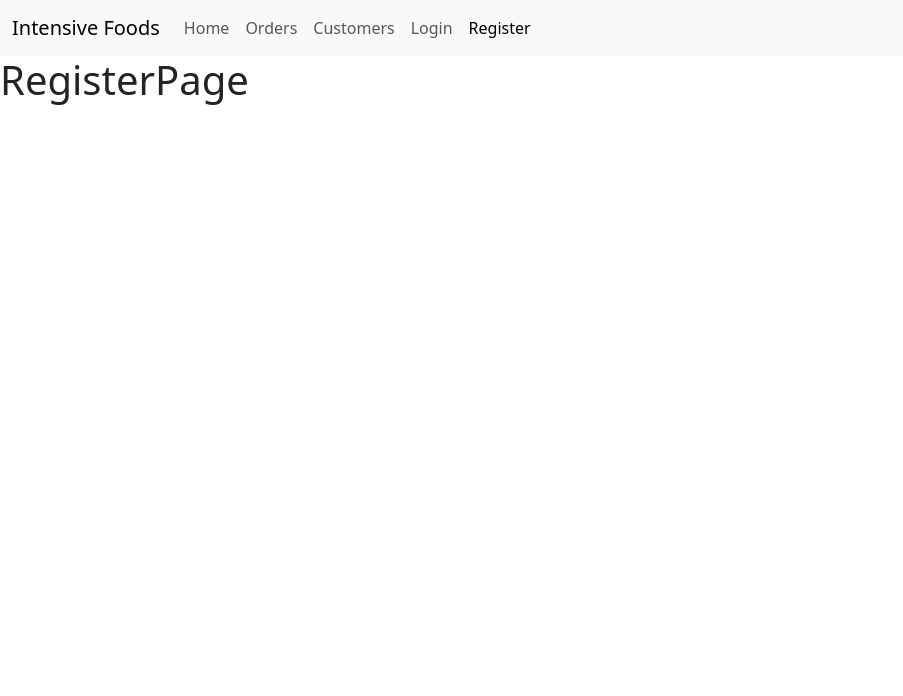
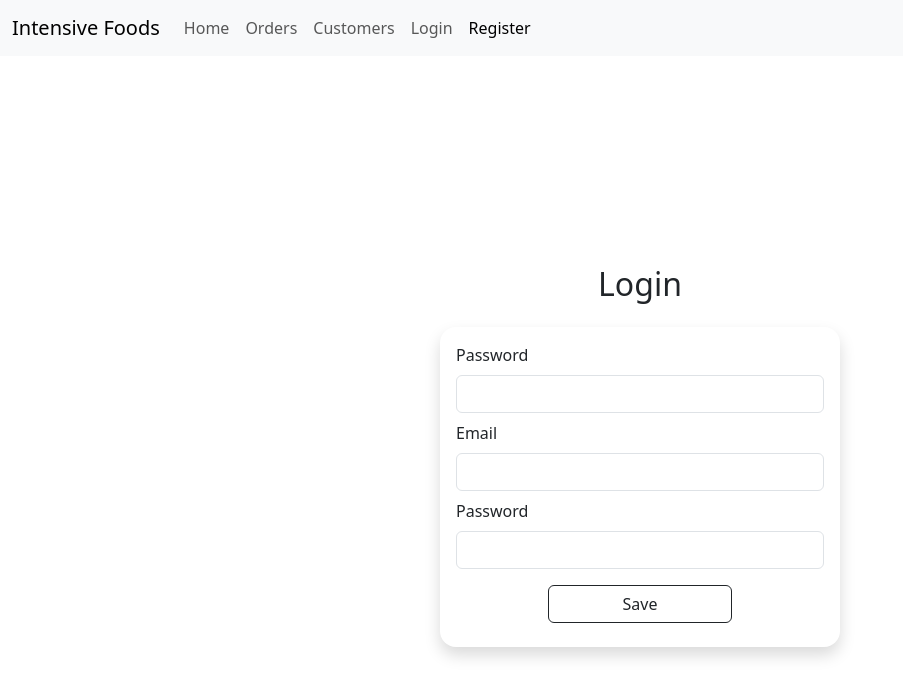
Before and after one commit to Socias93/foods, a React (Vite) app: page /register in a window 1280 px wide. Shown: the top 696 px of the page, without its empty margins (0-903 px from the left). Built offline with nearby package versions, Linux system fonts and the light colour scheme.

Commit message:
created functionality for login and registerpage, but not saved in localstorage yet

```diff
--- a/src/pages/LoginPage.tsx
+++ b/src/pages/LoginPage.tsx
@@ -1,5 +1,56 @@
+import { zodResolver } from "@hookform/resolvers/zod";
+import { useForm } from "react-hook-form";
+import { useNavigate } from "react-router-dom";
+import { FormData, schema } from "./schemas/LoginSchema";
+
 function LoginPage() {
-  return <h1>LoginPage</h1>;
+  const navigate = useNavigate();
+  const {
+    register,
+    handleSubmit,
+    formState: { errors },
+  } = useForm<FormData>({ resolver: zodResolver(schema) });
+
+  function onSubmit(data: FormData) {
+    console.log("Submitted", data);
+    navigate("/");
+  }
+  return (
+    <>
+      <div className="vh-100 d-grid justify-content-center align-content-center">
+        <h2 className="mb-4 text-center">Login</h2>
+        <div className="p-3 shadow rounded-4" style={{ width: 400 }}>
+          <form onSubmit={handleSubmit(onSubmit)}>
+            <div className="mb-2">
+              <label className="form-label">Email</label>
+              <input
+                {...register("email")}
+                type="email"
+                className="form-control"
+              />
+              {errors.email && (
+                <p className="text-danger"> {errors.email.message} </p>
+              )}
+            </div>
+            <div className="mb-2">
+              <label className="form-label">Password</label>
+              <input
+                {...register("password")}
+                type="text"
+                className="form-control"
+              />
+              {errors.password && (
+                <p className="text-danger"> {errors.password.message} </p>
+              )}
+            </div>
+            <div className="text-center">
+              <button className="btn btn-outline-dark m-2 w-50">Save</button>
+            </div>
+          </form>
+        </div>
+      </div>
+    </>
+  );
 }
 
 export default LoginPage;
--- a/src/pages/RegisterPage.tsx
+++ b/src/pages/RegisterPage.tsx
@@ -1,5 +1,69 @@
+import { zodResolver } from "@hookform/resolvers/zod";
+import { useNavigate } from "react-router-dom";
+import { useForm } from "react-hook-form";
+import { FormData, schema } from "./schemas/RegisterSchema";
+
 function RegisterPage() {
-  return <h1>RegisterPage</h1>;
+  const navigate = useNavigate();
+  const {
+    register,
+    handleSubmit,
+    formState: { errors },
+  } = useForm<FormData>({ resolver: zodResolver(schema) });
+
+  function onSubmit(data: FormData) {
+    console.log("Submitted", data);
+    navigate("/");
+  }
+
+  return (
+    <>
+      {" "}
+      <div className="vh-100 d-grid justify-content-center align-content-center">
+        <h2 className="mb-4 text-center">Login</h2>
+        <div className="p-3 shadow rounded-4" style={{ width: 400 }}>
+          <form onSubmit={handleSubmit(onSubmit)}>
+            <div className="mb-2">
+              <label className="form-label">Password</label>
+              <input
+                {...register("name")}
+                type="text"
+                className="form-control"
+              />
+              {errors.name && (
+                <p className="text-danger"> {errors.name.message} </p>
+              )}
+            </div>
+            <div className="mb-2">
+              <label className="form-label">Email</label>
+              <input
+                {...register("email")}
+                type="email"
+                className="form-control"
+              />
+              {errors.email && (
+                <p className="text-danger"> {errors.email.message} </p>
+              )}
+            </div>
+            <div className="mb-2">
+              <label className="form-label">Password</label>
+              <input
+                {...register("password")}
+                type="text"
+                className="form-control"
+              />
+              {errors.password && (
+                <p className="text-danger"> {errors.password.message} </p>
+              )}
+            </div>
+            <div className="text-center">
+              <button className="btn btn-outline-dark m-2 w-50">Save</button>
+            </div>
+          </form>
+        </div>
+      </div>
+    </>
+  );
 }
 
 export default RegisterPage;
--- /dev/null
+++ b/src/pages/schemas/LoginSchema.ts
@@ -0,0 +1,13 @@
+import z from "zod";
+
+export const schema = z.object({
+  email: z
+    .email({ error: "Invalid Email" })
+    .min(1, { message: "Email is required" }),
+  password: z
+    .string()
+    .min(1, { message: "Password is required" })
+    .min(6, { message: "Password is to short" }),
+});
+
+export type FormData = z.infer<typeof schema>;
--- /dev/null
+++ b/src/pages/schemas/RegisterSchema.ts
@@ -0,0 +1,14 @@
+import z from "zod";
+
+export const schema = z.object({
+  name: z.string().min(1, { message: "Name is required" }),
+  email: z
+    .email({ error: "Invalid Email" })
+    .min(1, { message: "Email is required" }),
+  password: z
+    .string()
+    .min(1, { message: "Password is required" })
+    .min(6, { message: "Password is to short" }),
+});
+
+export type FormData = z.infer<typeof schema>;
```
Also changed, not shown: src/pages/utils.ts (added, +10 -0 lines).
